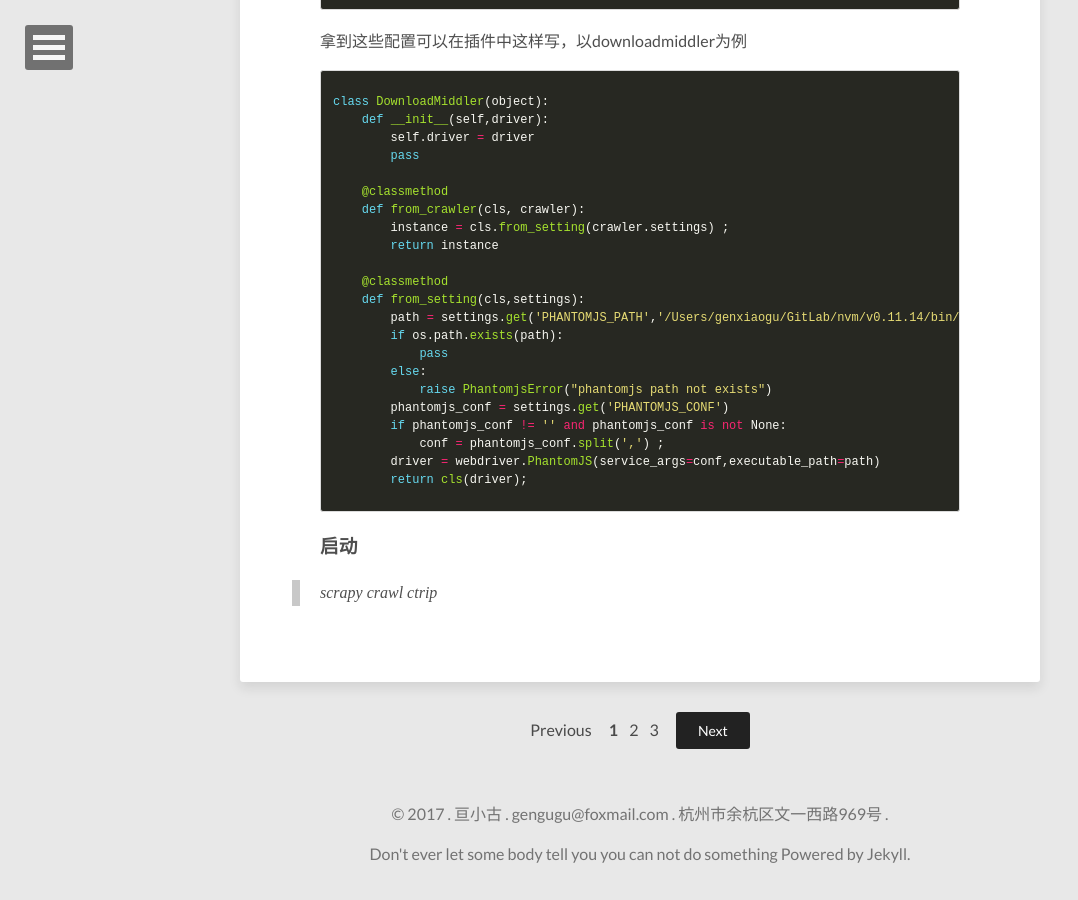
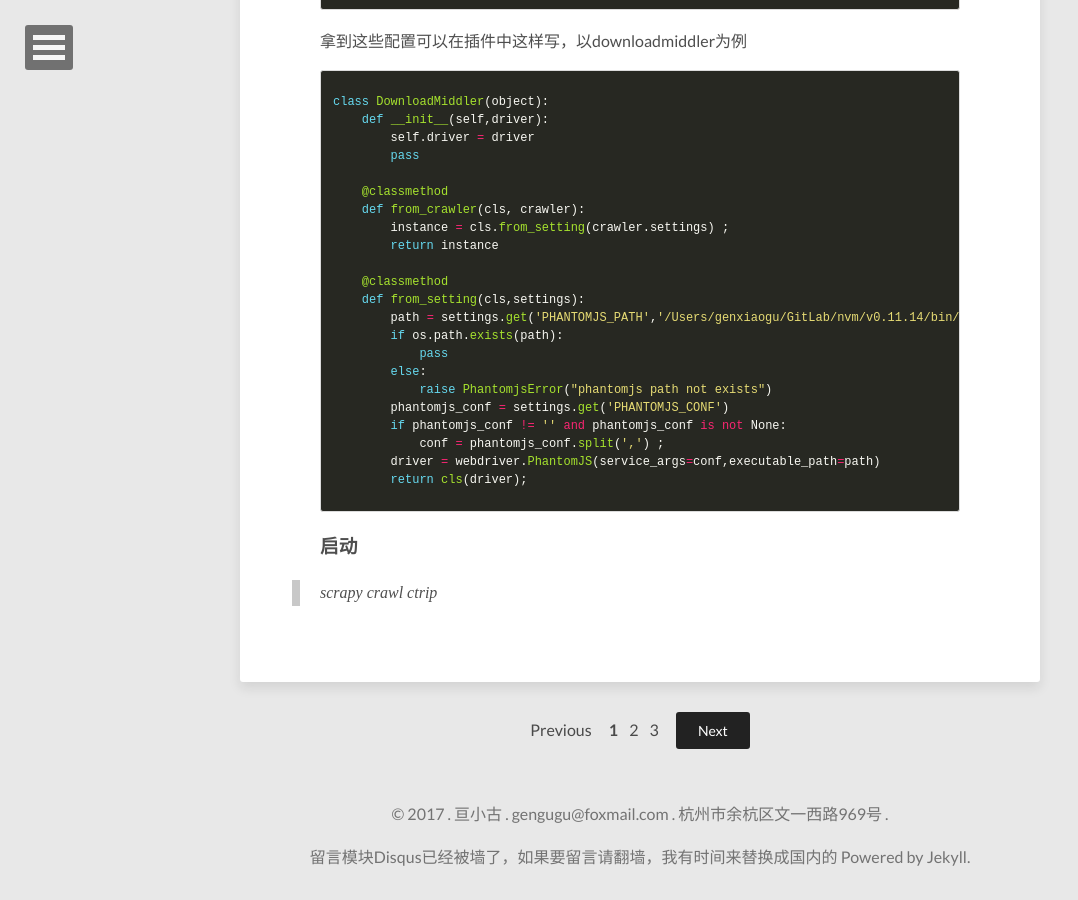
Before and after one commit to gengu/myblog, a Jekyll site: the page built from index.html, in a window 1280 px wide and 900 px high, scrolled down 17804 px. Shown: the whole window, without its empty margins (0-1078 px from the left). Built offline with Jekyll 4.4.1, drawn with Linux system fonts in a browser that asks for light colours; the list of posts is cut into pages by our own code.

Commit message:
fix discription

```diff
--- a/_config.yml
+++ b/_config.yml
@@ -11,7 +11,7 @@ owner:
   name:           亘小古
   address:        杭州市余杭区文一西路969号
   avatar:         avatar.jpg
-  bio:            "Don't ever let some body tell you you can not do something "
+  bio:            "留言模块Disqus已经被墙了，如果要留言请翻墙，我有时间来替换成国内的"
   email:         gengugu@foxmail.com
   # Social networking links used in footer. Update and remove as you like.
   weibo: 2873228784
```
Also changed, not shown: Readme.md.
